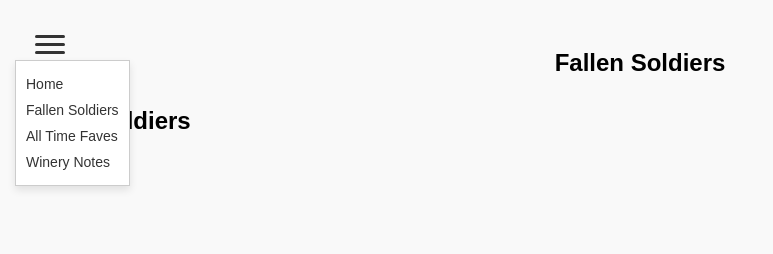
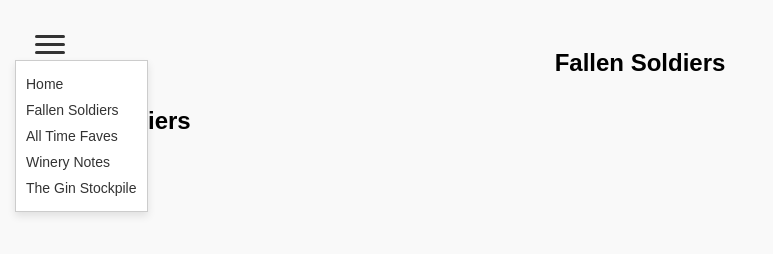
Before and after one commit to s-m-cellar/sarahmichelle, a plain HTML site: page fallensoldiers.html in a window 1280 px wide. Both pictures are taken after a click on the element 50 px from the left and 44 px from the top of the page. Shown: the whole page, without its empty margins (0-773 px from the left). Drawn offline with Linux system fonts and the light colour scheme; no server answers.

Commit message:
Update fallensoldiers.html

```diff
--- a/fallensoldiers.html
+++ b/fallensoldiers.html
@@ -123,6 +123,7 @@
       <a href="fallensoldiers.html">Fallen Soldiers</a>
       <a href="alltimefaves.html">All Time Faves</a>
       <a href="winerynotes.html">Winery Notes</a>
+      <a href="theginstockpile.html">The Gin Stockpile</a>
     </div>
   </div>
 
```
